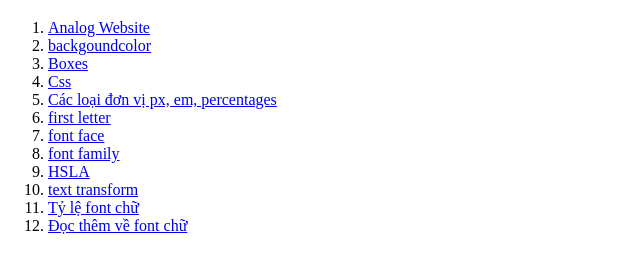
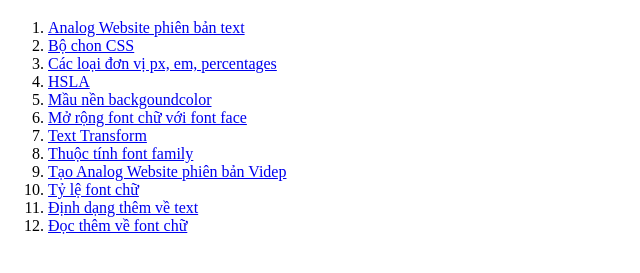
Before and after one commit to trongcuongvnpt/HTML, a plain HTML site: page Chapter 11/indexc11.html in a window 1280 px wide. Shown: the part 61-334 px from the top of the page, without its empty margins (0-640 px from the left). Drawn offline with Linux system fonts and the light colour scheme.

Commit message:
Update indexc11.html

```diff
--- a/Chapter 11/indexc11.html
+++ b/Chapter 11/indexc11.html
@@ -7,17 +7,17 @@
 <body>
 <ol>
     <h1>Chapter 11</h1>
-    <li><a href="Analog%20Website.html">Analog Website</a></li>
-    <li><a href="background%20color.html">backgoundcolor</a></li>
-    <li><a href="Boxes.html">Boxes</a></li>
-    <li><a href="Css%20Selector.html">Css</a></li>
+    <li><a href="Analog%20Website%20phiên%20bản%20text.html">Analog Website phiên bản text</a></li>
+    <li><a href="Bộ%20chọn%20CSS.html">Bộ chon CSS</a></li>
     <li><a href="Các%20loại%20đơn%20vị%20px,%20em,%20percentages.html">Các loại đơn vị px, em, percentages</a></li>
-    <li><a href="first%20letter.html">first letter</a></li>
-    <li><a href="font%20face.html">font face</a></li>
-    <li><a href="font%20family.html">font family</a></li>
     <li><a href="HSLA.html">HSLA</a></li>
-    <li><a href="text%20transform.html">text transform</a></li>
+    <li><a href="Màu%20nền%20background%20color.html">Mầu nền backgoundcolor</a></li>
+    <li><a href="Mở%20rộng%20font%20chữ%20với%20font%20face.html">Mở rộng font chữ với font face</a></li>
+    <li><a href="Text%20Transform.html">Text Transform</a></li>
+    <li><a href="Thuộc%20tính%20font%20family.html">Thuộc tính font family</a></li>
+    <li><a href="Tạo%20Analog%20Website%20phiên%20bản%20Video.html">Tạo Analog Website phiên bản Videp</a> </li>
     <li><a href="Tỷ%20lệ%20font%20chữ.html">Tỷ lệ font chữ</a></li>
+    <li><a href="Định%20dạng%20thêm%20về%20text.html">Định dạng thêm về text</a> </li>
     <li><a href="Đọc%20thêm%20về%20font%20chữ.html">Đọc thêm về font chữ</a></li>
     <a href="Chapter 11"/>
 </ol>
```
